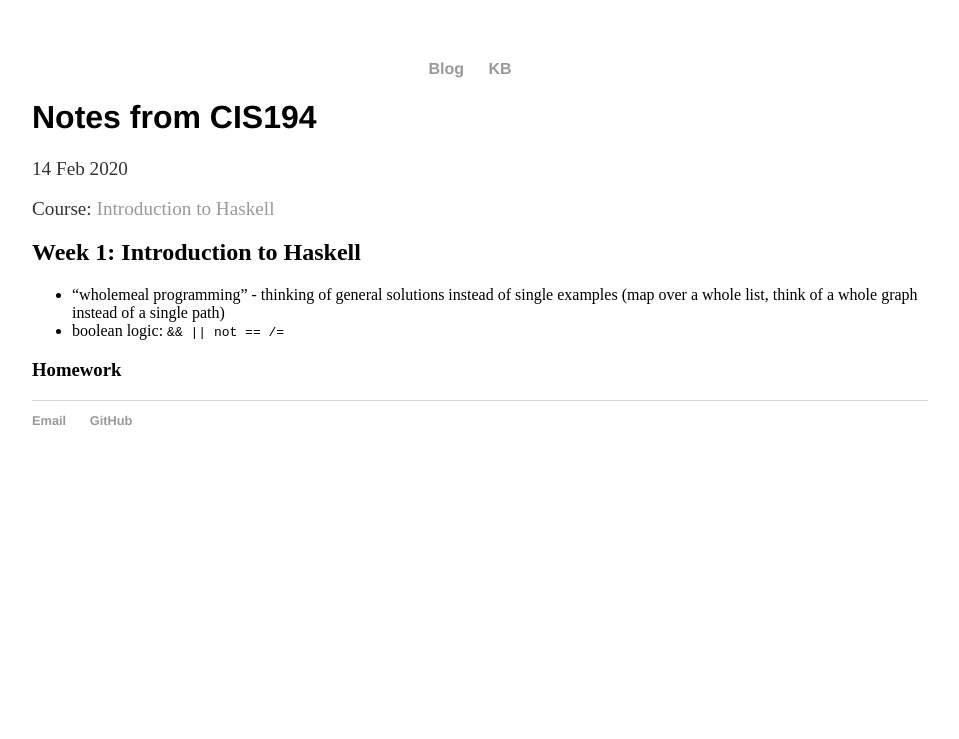
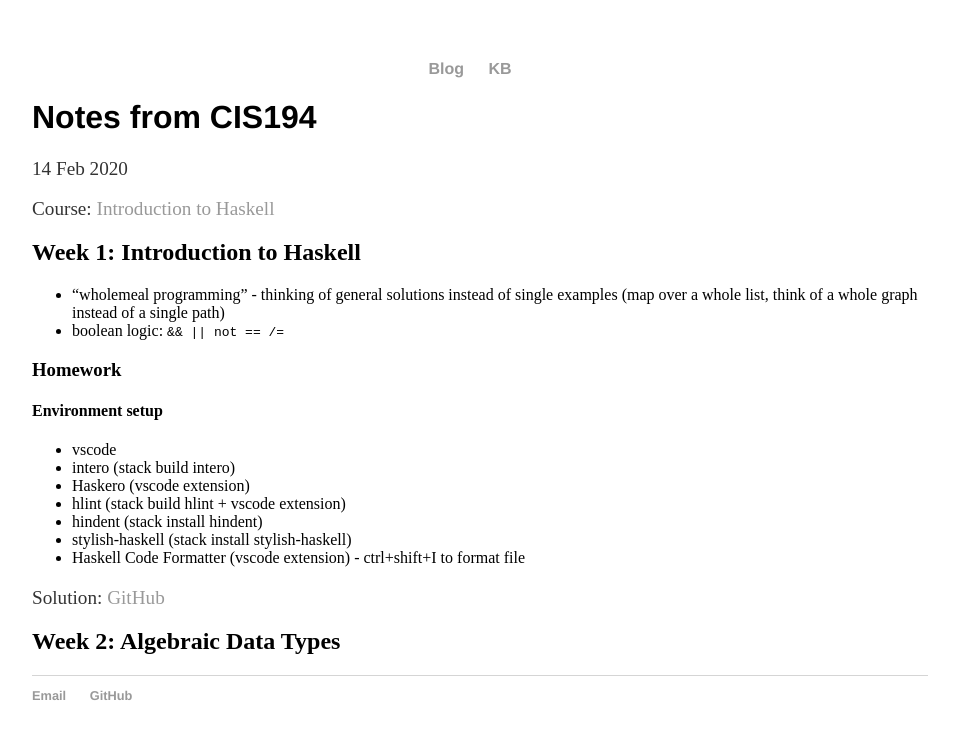
Before and after one commit to niphr/niphr.github.io, a Jekyll site: the page built from kb/haskell/_posts/2020-02-14-cis194-notes.md, in a window 1280 px wide. Shown: the top 739 px of the page, without its empty margins (160-1119 px from the left). Built offline with Jekyll 4.4.1, drawn with Linux system fonts in a browser that asks for light colours.

Commit message:
haskell | cis194 notes for week 1

```diff
--- a/kb/haskell/_posts/2020-02-14-cis194-notes.md
+++ b/kb/haskell/_posts/2020-02-14-cis194-notes.md
@@ -12,3 +12,16 @@ Course: [Introduction to Haskell](https://www.seas.upenn.edu/~cis194/spring13/le
 * boolean logic: `&& || not == /=`
 
 ### Homework
+
+#### Environment setup
+* vscode
+* intero (stack build intero)
+* Haskero (vscode extension)
+* hlint (stack build hlint + vscode extension)
+* hindent (stack install hindent)
+* stylish-haskell (stack install stylish-haskell)
+* Haskell Code Formatter (vscode extension) - ctrl+shift+I to format file
+
+Solution: [GitHub](https://github.com/niphr/cis194-solutions/blob/master/src/hw1.hs)
+
+## Week 2: Algebraic Data Types
```
